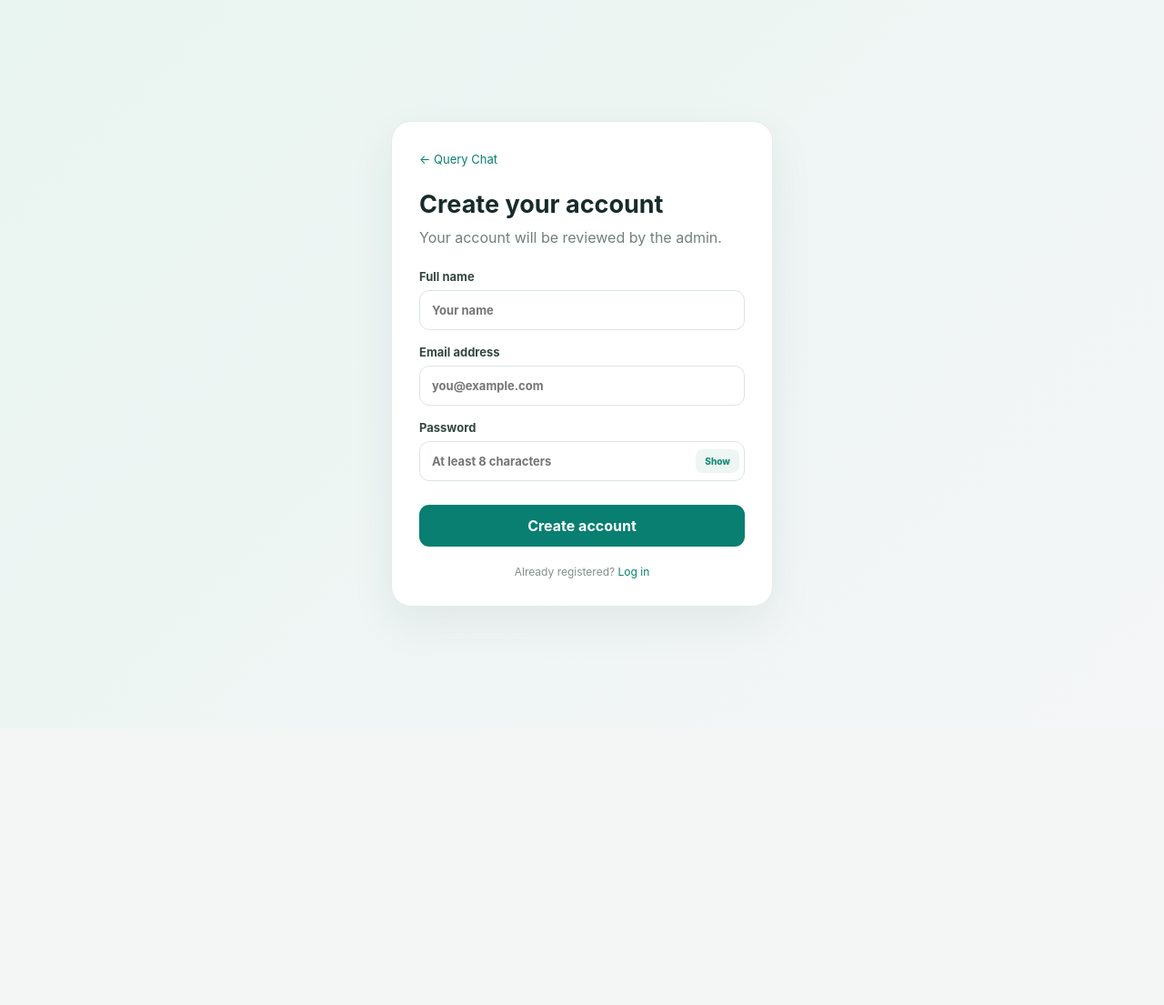
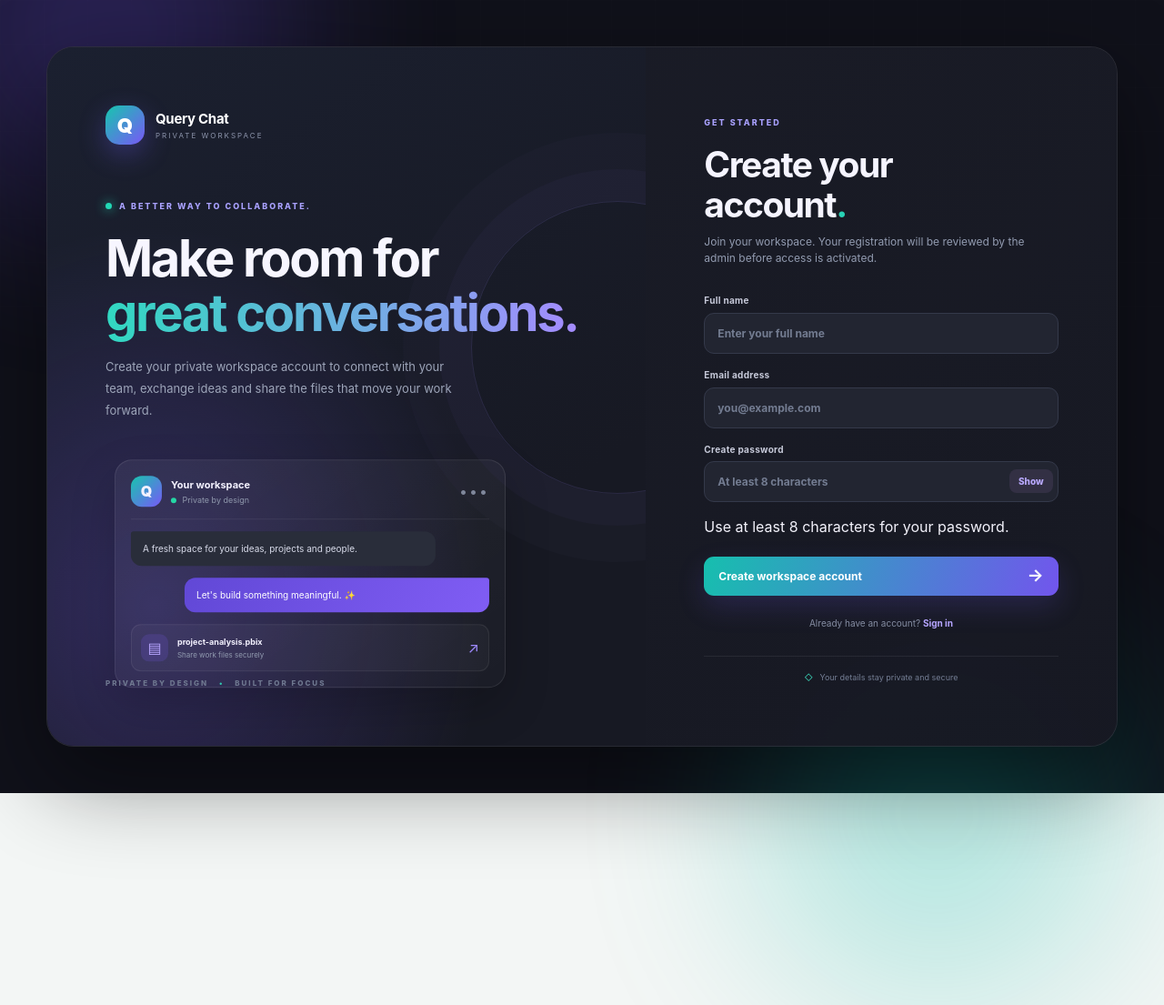
Before and after one commit to bhupendra272003/query-chat, a website: page public/register.html in a window 1280 px wide. Shown: the whole page at 91% size. Before the commit the page ends 800 px from the top, so only its background shows below. Drawn offline with Linux system fonts and the light colour scheme.

Commit message:
Redesign registration page to match Query Chat studio login

```diff
--- a/public/register.html
+++ b/public/register.html
@@ -1 +1,40 @@
-<!doctype html><html lang="en"><head><meta charset="utf-8"><meta name="viewport" content="width=device-width,initial-scale=1"><title>Create account · Query Chat</title><link rel="stylesheet" href="/style.css"></head><body class="auth-page"><main class="auth-card"><a class="back" href="/">← Query Chat</a><h1>Create your account</h1><p class="muted">Your account will be reviewed by the admin.</p><form id="register-form"><label>Full name<input name="name" required minlength="2" maxlength="80" placeholder="Your name"></label><label>Email address<input name="email" type="email" required placeholder="you@example.com"></label><label>Password<div class="password-wrap"><input id="register-password" name="password" type="password" required minlength="8" placeholder="At least 8 characters"><button class="password-toggle" type="button" data-password-toggle="register-password" aria-label="Show password" aria-pressed="false">Show</button></div></label><div id="error" class="alert" hidden></div><button class="btn primary full">Create account</button></form><p class="tiny">Already registered? <a href="/login">Log in</a></p></main><script src="/auth.js"></script></body></html>
+<!doctype html>
+<html lang="en">
+<head>
+<meta charset="utf-8"><meta name="viewport" content="width=device-width,initial-scale=1">
+<meta name="theme-color" content="#11121b"><title>Create account · Query Chat</title><link rel="stylesheet" href="/style.css">
+</head>
+<body class="auth-page auth-studio">
+<div class="auth-glow auth-glow-one"></div><div class="auth-glow auth-glow-two"></div>
+<main class="auth-layout register-layout">
+ <section class="auth-showcase">
+  <a class="auth-brand" href="/"><span class="auth-brand-mark">Q</span><span><b>Query Chat</b><small>PRIVATE WORKSPACE</small></span></a>
+  <div class="auth-showcase-copy"><span class="auth-kicker"><i></i> A BETTER WAY TO COLLABORATE.</span><h1>Make room for<br><em>great conversations.</em></h1><p>Create your private workspace account to connect with your team, exchange ideas and share the files that move your work forward.</p></div>
+  <div class="auth-preview register-preview">
+   <div class="preview-top"><span class="preview-avatar">Q</span><div><b>Your workspace</b><small><i></i> Private by design</small></div><span class="preview-dots">•••</span></div>
+   <div class="preview-message received">A fresh space for your ideas, projects and people.</div>
+   <div class="preview-message sent">Let's build something meaningful. ✨</div>
+   <div class="preview-file"><span>▤</span><div><b>project-analysis.pbix</b><small>Share work files securely</small></div><span>↗</span></div>
+  </div>
+  <div class="auth-footnote">PRIVATE BY DESIGN <span>•</span> BUILT FOR FOCUS</div>
+ </section>
+ <section class="auth-form-side">
+  <div class="auth-card auth-card-studio register-card">
+   <div class="auth-mobile-brand"><span class="auth-brand-mark">Q</span><b>Query Chat</b></div>
+   <span class="auth-kicker">GET STARTED</span><h2>Create your<br>account<span class="auth-period">.</span></h2>
+   <p class="muted">Join your workspace. Your registration will be reviewed by the admin before access is activated.</p>
+   <form id="register-form">
+    <label>Full name<input name="name" required minlength="2" maxlength="80" autocomplete="name" placeholder="Enter your full name"></label>
+    <label>Email address<input name="email" type="email" required autocomplete="email" placeholder="you@example.com"></label>
+    <label>Create password<div class="password-wrap"><input id="register-password" name="password" type="password" required minlength="8" autocomplete="new-password" placeholder="At least 8 characters"><button class="password-toggle" type="button" data-password-toggle="register-password" aria-label="Show password" aria-pressed="false">Show</button></div></label>
+    <div class="register-hint">Use at least 8 characters for your password.</div>
+    <div id="error" class="alert" hidden></div>
+    <button class="btn primary full auth-submit">Create workspace account <span>→</span></button>
+   </form>
+   <p class="tiny">Already have an account? <a href="/login">Sign in</a></p>
+   <div class="auth-secure"><span>◇</span> Your details stay private and secure</div>
+  </div>
+ </section>
+</main>
+<script src="/auth.js"></script>
+</body></html>
```
